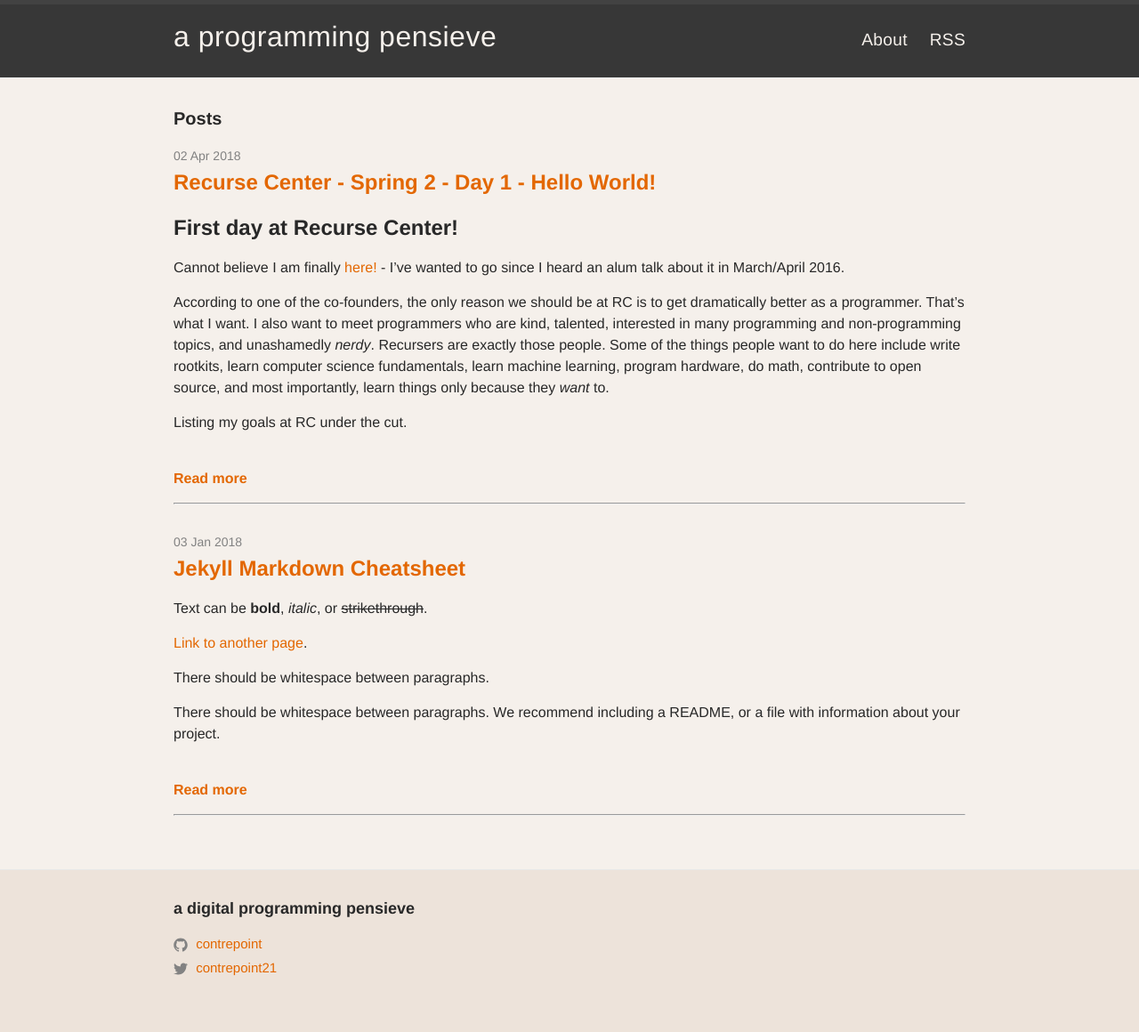
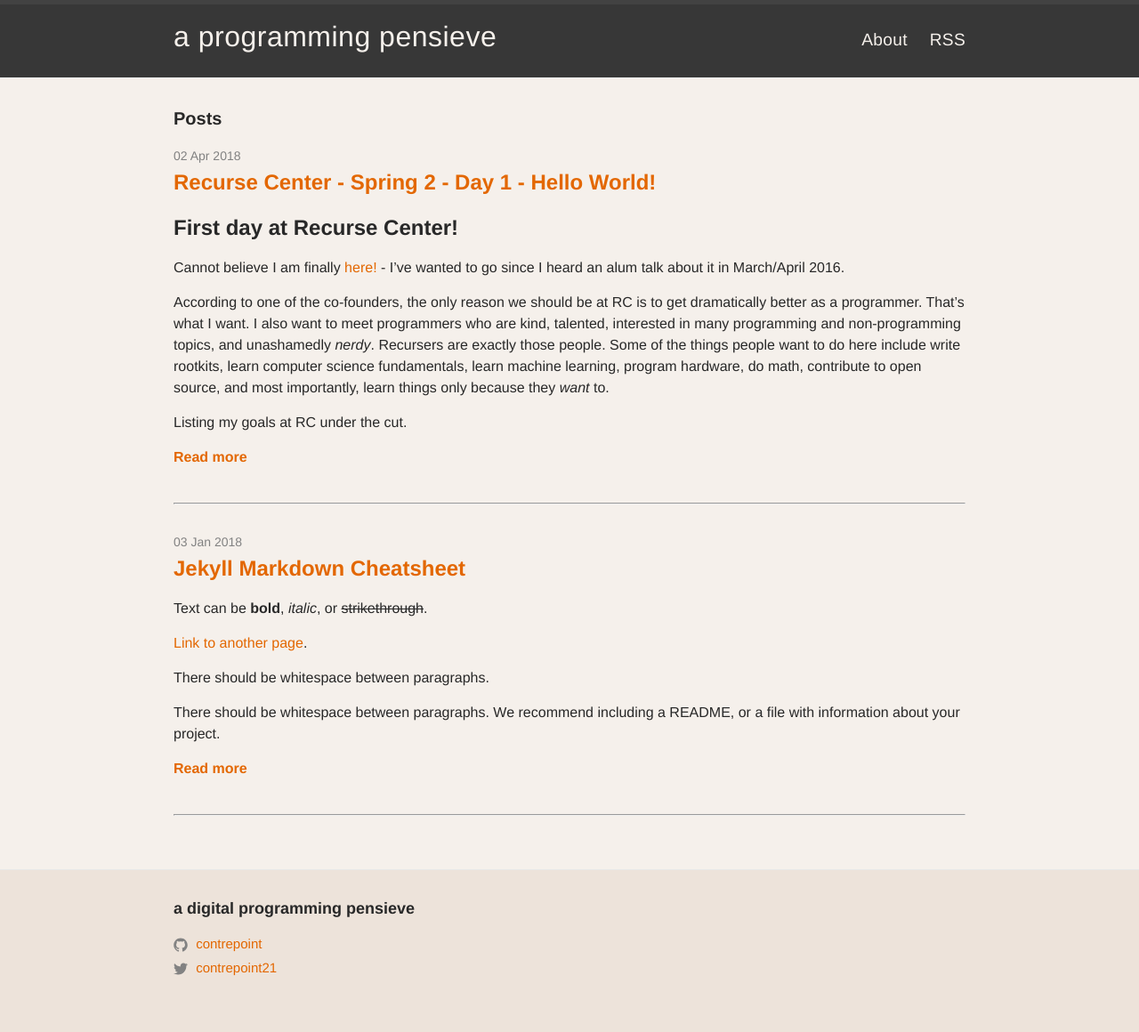
Before and after one commit to contrepoint/contrepoint.github.io, a Jekyll site: the page built from index.md, in a window 1280 px wide. Shown: the whole page at 89% size. Built offline with Jekyll 4.4.1, drawn with Linux system fonts in a browser that asks for light colours.

Commit message:
improve layout UX

```diff
--- a/_layouts/home.html
+++ b/_layouts/home.html
@@ -16,8 +16,9 @@ layout: default
         <h2>
           <a class="post-link" href="{{ post.url | relative_url }}">{{ post.title | escape }}</a>
         </h2>
-        {{ post.excerpt }}<br>
+        {{ post.excerpt }}
         <a class='read-more' href="{{post.url}}">Read more</a></p>
+        <br>
         <hr>
       </li>
     {% endfor %}
```
